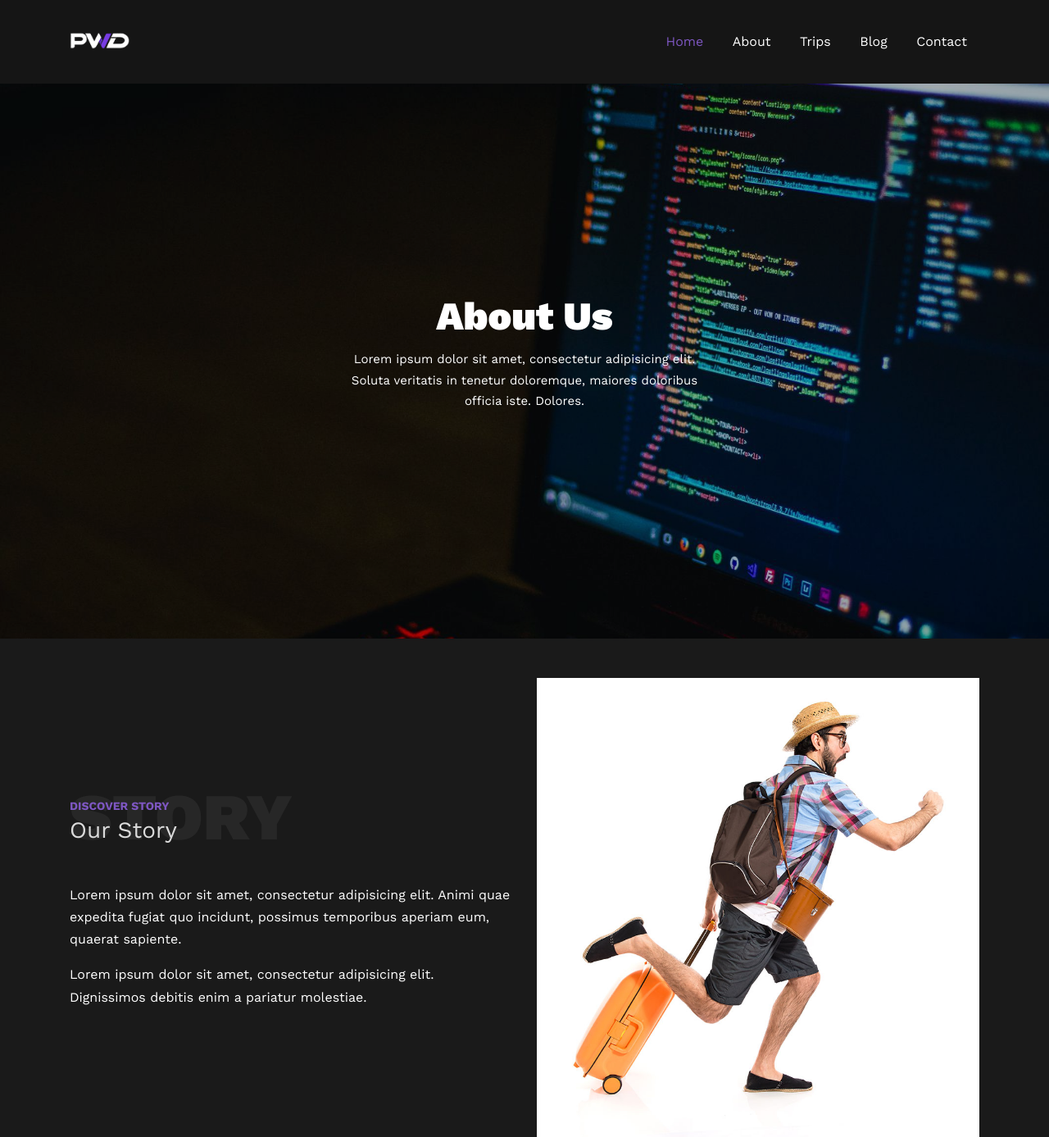
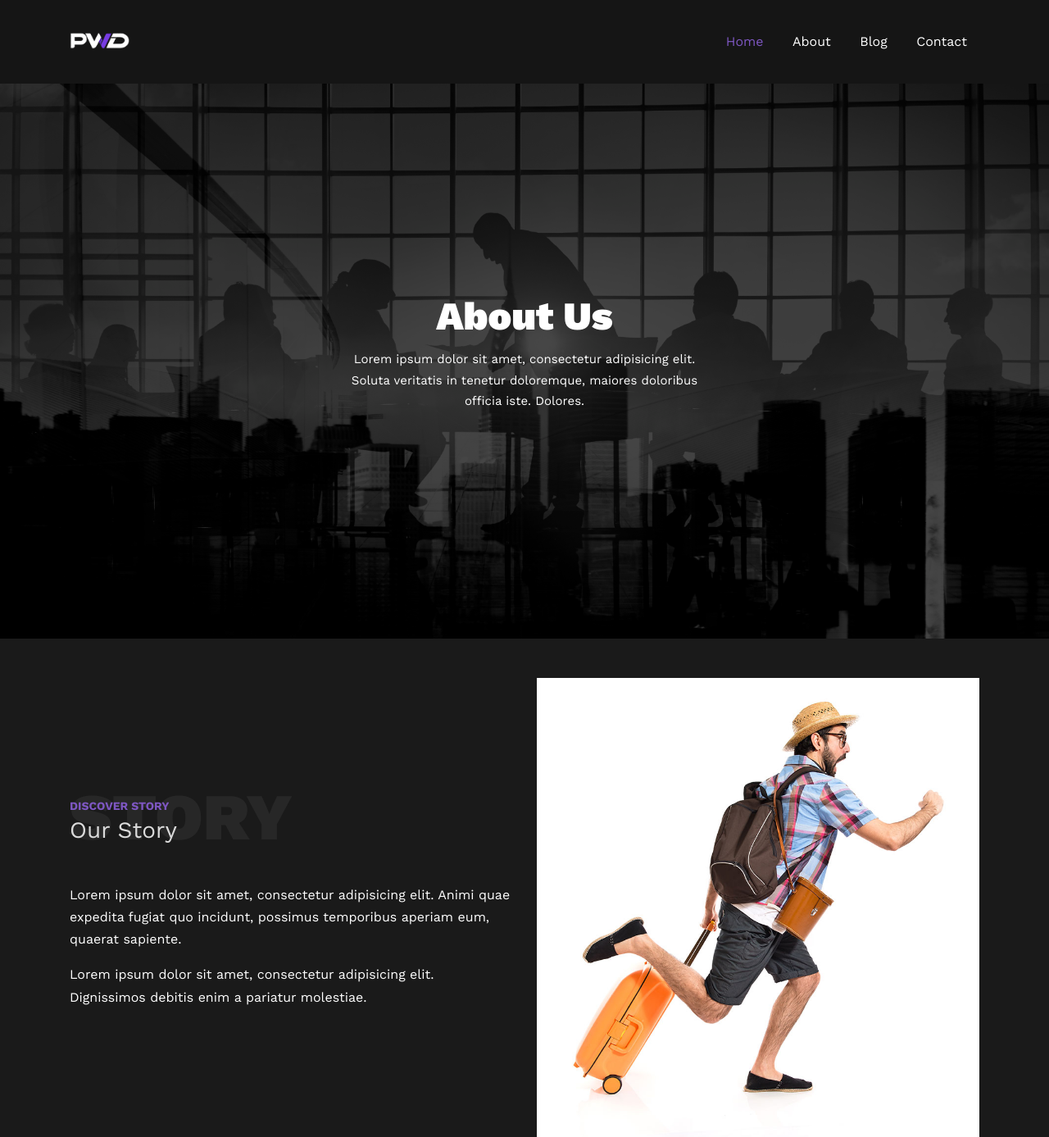
Before and after one commit to MR-Eiliya/PWD-blog-django-advanced, a Django app: template core/website/templates/website/about.html in a window 1280 px wide. Shown: the top 1387 px of the page at 82% size. Run offline with Django 5.2, Linux system fonts and the light colour scheme; the template is opened without the code that fills it, so the values that code supplies are empty; some libraries are stand-ins or nearby versions; some web fonts are replaced.

Commit message:
fixed static loading problem and urls in header

```diff
--- a/core/blog/urls.py
+++ b/core/blog/urls.py
@@ -6,7 +6,6 @@ app_name = "blog"
 urlpatterns = [
     path("posts", views.PostListView.as_view(), name="post-list"),
     # api
-
     path("post/<int:pk>/", views.PostDetailView.as_view(), name="post-detail"),
     path("post/create/", views.PostCreateView.as_view(), name="post-create"),
     path("post/<int:pk>/edit/", views.PostEditView.as_view(), name="post-edit"),
--- a/core/static/css/style.css
+++ b/core/static/css/style.css
@@ -792,7 +792,7 @@ h1, h2, h3, h4, h5,
       left: 0;
       right: 0;
       bottom: 0;
-      background: rgba(0, 0, 0, 0.3);
+      background: rgba(0, 0, 0, 0.725);
       z-index: 1; }
   .site-section-cover.inner-page,
   .site-section-cover.inner-page .container > .row {
--- a/core/website/templates/base.html
+++ b/core/website/templates/base.html
@@ -47,7 +47,7 @@
 
                     <div class="col-3 ">
                         <div class="site-logo">
-                            <a href="index.html" class="font-weight-bold">
+                            <a href="{% url 'website:index' %}" class="font-weight-bold">
                                 <img src="{% static 'images/logo3.png' %}" alt="Image" class="img-fluid">
                             </a>
                         </div>
@@ -64,11 +64,10 @@
 
                         <nav class="site-navigation text-right ml-auto d-none d-lg-block" role="navigation">
                             <ul class="site-menu main-menu js-clone-nav ml-auto ">
-                                <li class="active"><a href="index.html" class="nav-link">Home</a></li>
-                                <li><a href="about.html" class="nav-link">About</a></li>
-                                <li><a href="trips.html" class="nav-link">Trips</a></li>
-                                <li><a href="blog.html" class="nav-link">Blog</a></li>
-                                <li><a href="contact.html" class="nav-link">Contact</a></li>
+                                <li class="active"><a href="{% url 'website:index' %}" class="nav-link">Home</a></li>
+                                <li><a href="{% url 'website:about' %}" class="nav-link">About</a></li>
+                                <li><a href="{% url 'blog:home' %}" class="nav-link">Blog</a></li>
+                                <li><a href="{% url 'website:contact' %}" class="nav-link">Contact</a></li>
                             </ul>
                         </nav>
                     </div>
--- a/core/website/templates/website/about.html
+++ b/core/website/templates/website/about.html
@@ -1,7 +1,8 @@
 {% extends 'base.html' %}
+{% load static %}
 {% block content %}
 <div class="ftco-blocks-cover-1">
-  <div class="site-section-cover overlay" style="background-image: url('images/hero_1.jpg')">
+  <div class="site-section-cover overlay" style="background-image: url('static/images/about_1.jpg')">
     <div class="container">
       <div class="row align-items-center justify-content-center text-center">
         <div class="col-md-5" data-aos="fade-up">
@@ -14,7 +15,6 @@
     </div>
   </div>
 </div>
-
 
 <div class="site-section py-5">
   <div class="container">
@@ -30,7 +30,7 @@
         <p>Lorem ipsum dolor sit amet, consectetur adipisicing elit. Dignissimos debitis enim a pariatur molestiae.</p>
       </div>
       <div class="col-md-6" data-aos="fade-right">
-        <img src="images/traveler.jpg" alt="Image" class="img-fluid">
+        <img src="static/images/traveler.jpg" alt="Image" class="img-fluid">
       </div>
     </div>
   </div>
@@ -51,7 +51,7 @@
         <p>Lorem ipsum dolor sit amet, consectetur adipisicing elit. Dignissimos debitis enim a pariatur molestiae.</p>
       </div>
       <div class="col-md-6 order-1" data-aos="fade-left">
-        <img src="images/hero_1.jpg" alt="Image" class="img-fluid">
+        <img src="static/images/hero_1.jpg" alt="Image" class="img-fluid">
       </div>
     </div>
   </div>
@@ -76,7 +76,7 @@
 
       <div class="col-lg-4 col-md-6 mb-4">
         <div class="person-29191 text-center">
-          <img src="images/person_1.jpg" alt="Image" class="img-fluid mb-4">
+          <img src="static/images/person_1.jpg" alt="Image" class="img-fluid mb-4">
           <div class="px-4">
             <h2 class="mb-2">John Doe</h2>
             <p class="caption mb-4">Staff</p>
@@ -93,7 +93,7 @@
 
       <div class="col-lg-4 col-md-6 mb-4">
         <div class="person-29191 text-center">
-          <img src="images/person_2.jpg" alt="Image" class="img-fluid mb-4">
+          <img src="static/images/person_2.jpg" alt="Image" class="img-fluid mb-4">
           <div class="px-4">
             <h2 class="mb-2">Jean Doe</h2>
             <p class="caption mb-4">Staff</p>
@@ -110,7 +110,7 @@
 
       <div class="col-lg-4 col-md-6 mb-4">
         <div class="person-29191 text-center">
-          <img src="images/person_3.jpg" alt="Image" class="img-fluid mb-4">
+          <img src="static/images/person_3.jpg" alt="Image" class="img-fluid mb-4">
           <div class="px-4">
             <h2 class="mb-2">Claire Dormey</h2>
             <p class="caption mb-4">Staff</p>
@@ -131,11 +131,7 @@
 </div>
 
 
-
-
-
-
-<div class="site-section bg-image overlay" style="background-image: url('images/hero_1.jpg')">
+<div class="site-section bg-image overlay" style="background-image: url('static/images/hero_1.jpg')">
   <div class="container">
     <div class="row justify-content-center">
       <div class="col-md-7 text-center">
--- a/core/website/templates/website/contact.html
+++ b/core/website/templates/website/contact.html
@@ -1,4 +1,5 @@
 {% extends 'base.html' %}
+{% load static %}
 {% block content %}
 <div class="ftco-blocks-cover-1">
   <div class="site-section-cover overlay" style="background-image: url('static/images/contact_1.jpg')">
@@ -14,7 +15,6 @@
     </div>
   </div>
 </div>
-
 
 <div class="site-section">
   <div class="container">
--- a/core/website/views.py
+++ b/core/website/views.py
@@ -6,8 +6,8 @@ class IndexView(TemplateView):
 
 
 class AboutView(TemplateView):
-    pass
+    template_name = "website/about.html"
 
 
 class ContactView(TemplateView):
-    pass
+    template_name = "website/contact.html"
```
Also changed, not shown: core/static/images/about_1.jpg (added).
